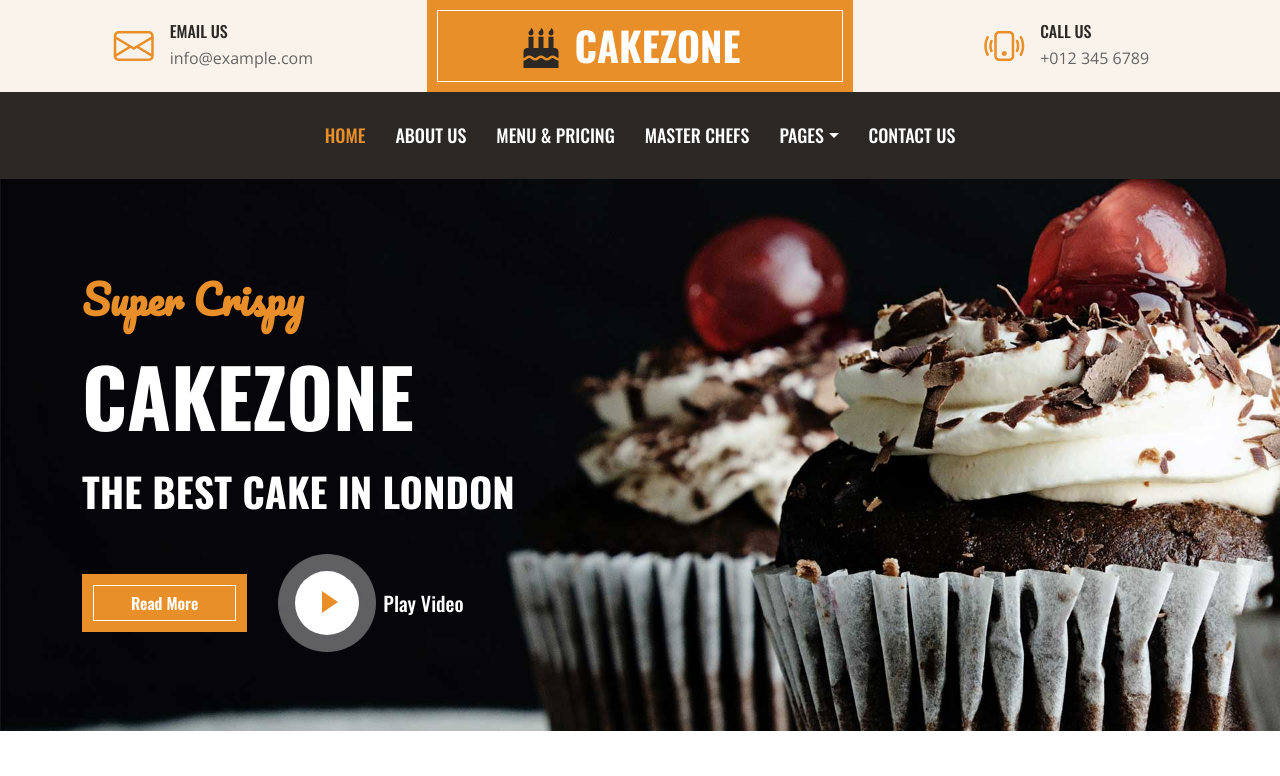
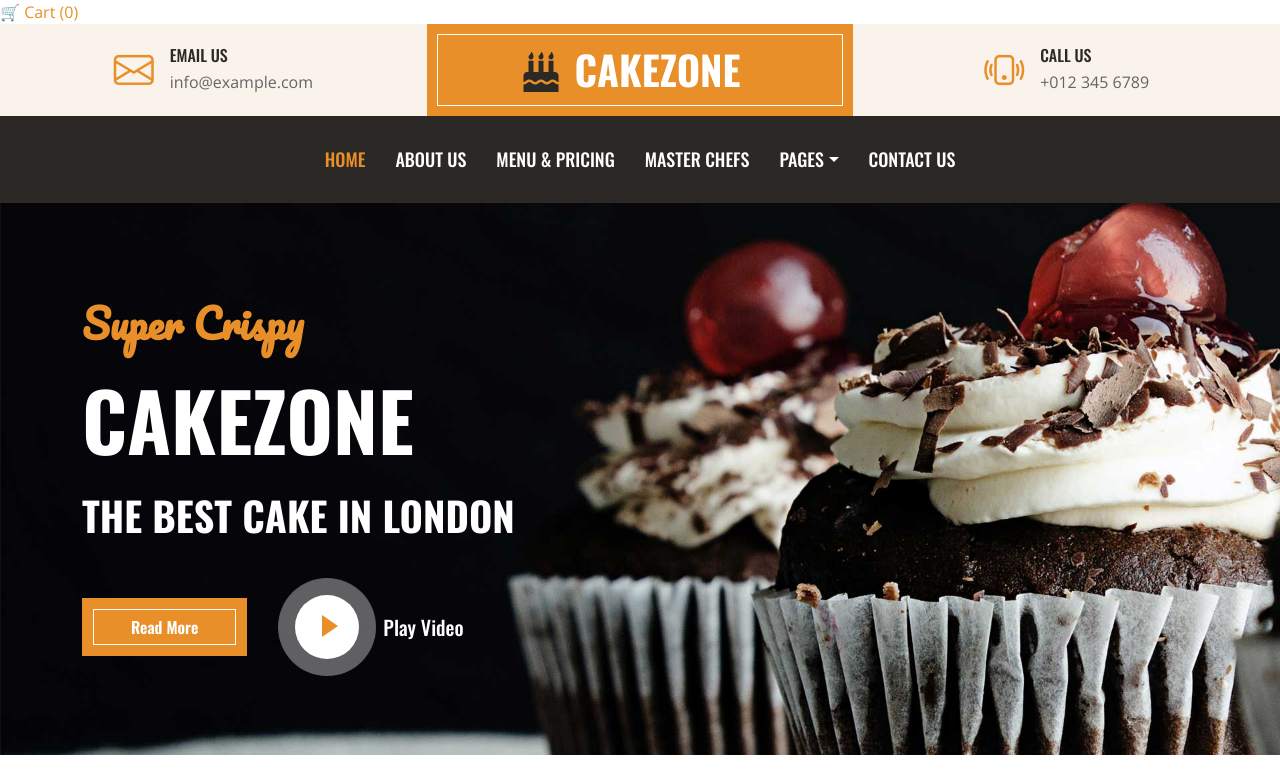
Before and after one commit to MeissamOaziz/simonprojet, a plain HTML site: page index.html in a window 1280 px wide. Shown: the top 776 px of the page. Drawn offline with nearby package versions, Linux system fonts and the light colour scheme; a script that the page names is missing.

Commit message:
Update index.html

```diff
--- a/index.html
+++ b/index.html
@@ -29,6 +29,8 @@
     <!-- Template Stylesheet -->
     <link href="css/style.css" rel="stylesheet">
 </head>
+
+    <a href="cart.html">🛒 Cart (<span id="cart-count">0</span>)</a>
 
 <body>
     <!-- Topbar Start -->
```
